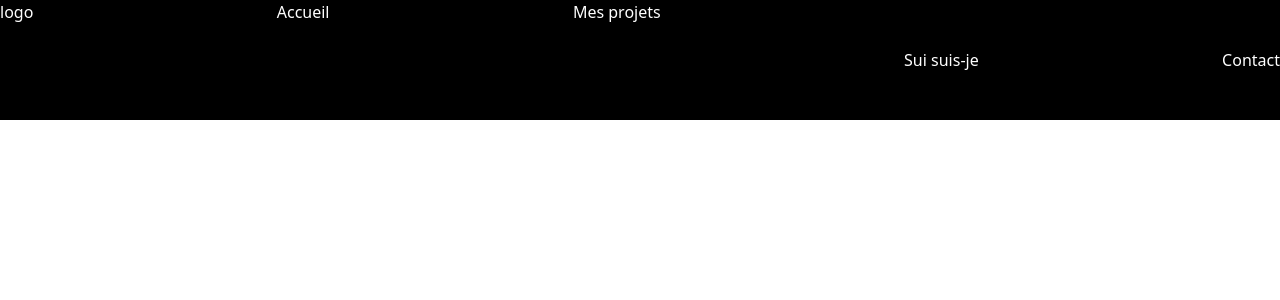
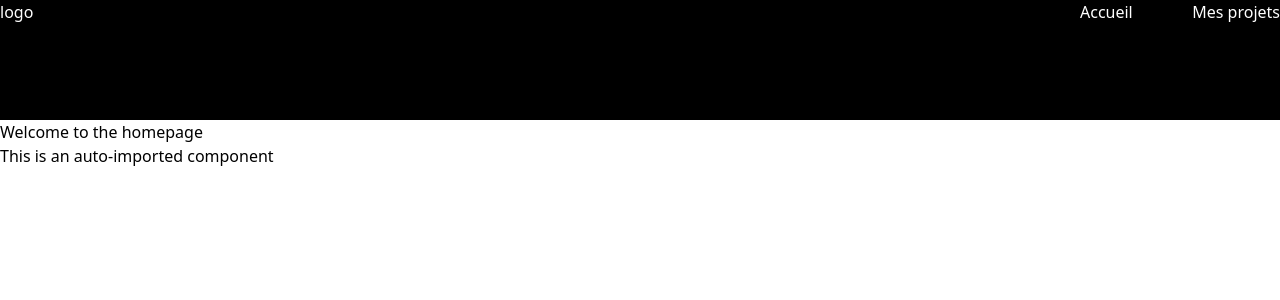
Before and after one commit to thaislario972/Portfolio, a Nuxt app: page / in a window 1280 px wide. Shown: the top 300 px of the page. Built offline with nearby package versions, Linux system fonts and the light colour scheme.

Commit message:
structure ok

```diff
--- a/app/pages/Home.vue
+++ b/app/component/AppAlert.vue
@@ -3,7 +3,9 @@
 </script>
 
 <template>
-<div> hi </div>
+ <span>
+    <slot />
+  </span>
 </template>
 
 <style scoped>
--- a/app/component/AppHeader.vue
+++ b/app/component/AppHeader.vue
@@ -3,13 +3,14 @@
 </script>
 
 <template>
-<div class="bg-black w-full h-30 flex justify-between ">
-  <p class=" text-white">logo</p>
-  <nuxt-link to="/Home.vue" class=" text-white">Accueil</nuxt-link>
-  <nuxt-link to="/mes-projets.vue" class="text-white">Mes projets</nuxt-link>
-  <button class="text-white">Sui suis-je</button>
-  <button class="text-white">Contact</button>
-</div>
+  <div class="bg-black w-full h-30 flex justify-between ">
+    <p class=" text-white">logo</p>
+    <nav class="flex justify-between w-50">
+      <NuxtLink to="/" class="text-white">Accueil</NuxtLink>
+      <NuxtLink to="/mes-projets" class="text-white">Mes projets</NuxtLink>
+    </nav>
+  </div>
+
 </template>
 
 <style scoped>
--- a/app/layouts/default.vue
+++ b/app/layouts/default.vue
@@ -1,12 +1,15 @@
 <script setup lang="ts">
 import AppFooter from "~/component/AppFooter.vue";
 import AppHeader from "~/component/AppHeader.vue";
+
 </script>
 
 <template>
-  <AppHeader />
-  <slot />
-  <AppFooter />
+  <div>
+    <AppHeader />
+    <NuxtPage />
+    <AppFooter />
+  </div>
 </template>
 
 <style scoped>
--- a/app/pages/index.vue
+++ b/app/pages/index.vue
@@ -1,9 +1,17 @@
 <script setup lang="ts">
 
+import AppAlert from "~/component/AppAlert.vue";
 </script>
 
 <template>
+  <div>
+    <h1>Welcome to the homepage</h1>
+    <AppAlert>
+      This is an auto-imported component
+    </AppAlert>
+  </div>
   <NuxtPage />
+
 </template>
 
 <style scoped>
```
Also changed, not shown: app/app.vue (+5 -3 lines).
